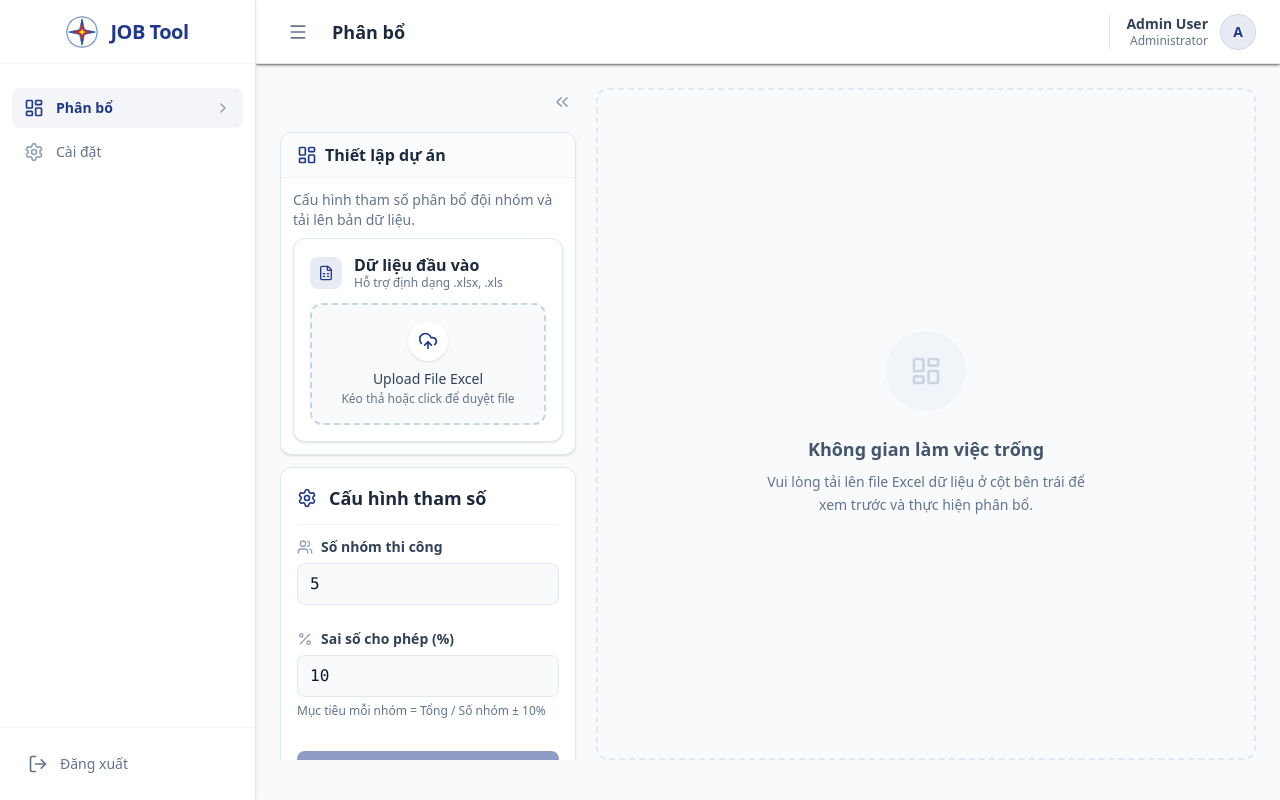
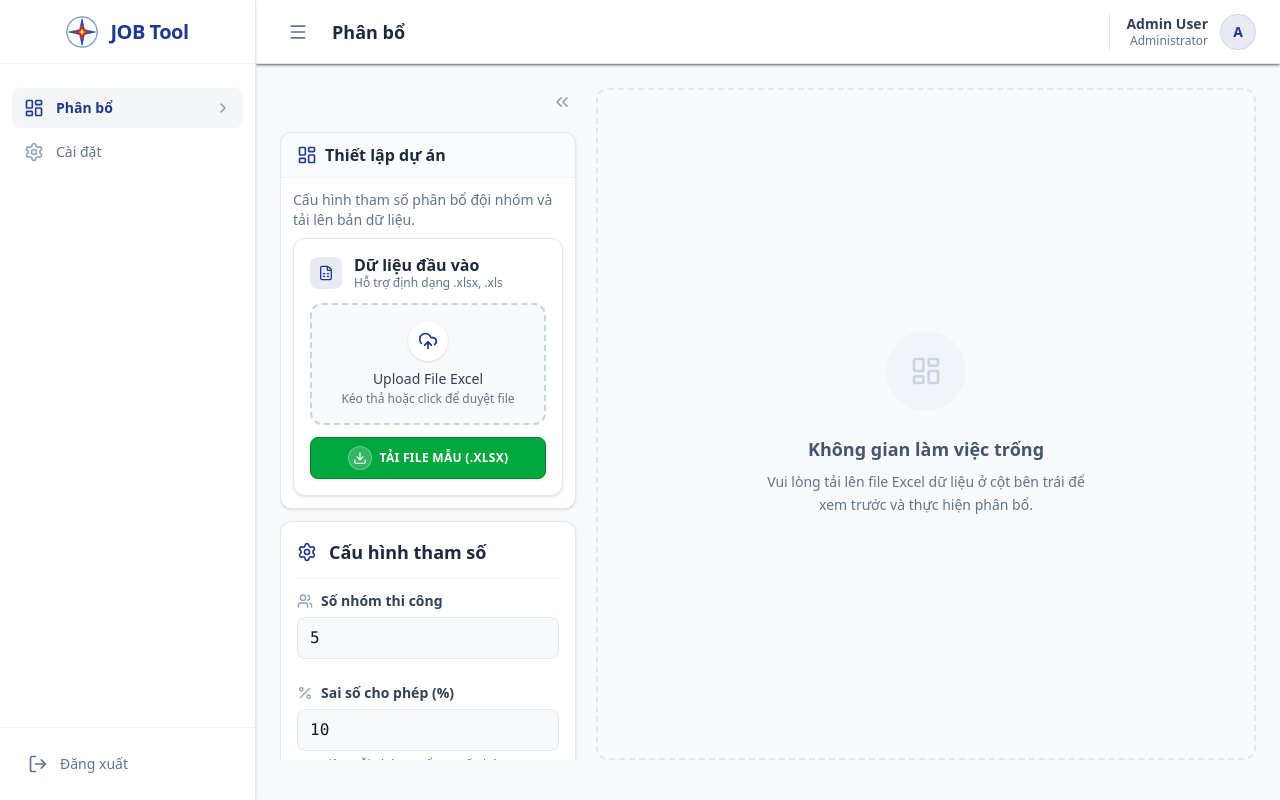
Before and after one commit to lyth221/evn_allocator, a React (Vite) app: page /login in a window 1280 px wide. Both pictures are taken after a click on the button "Đăng nhập". Built offline with nearby package versions, Linux system fonts and the light colour scheme.

Commit message:
fix(bug): update file excel

```diff
--- a/src/components/FileUpload.tsx
+++ b/src/components/FileUpload.tsx
@@ -1,5 +1,5 @@
 import React, { useRef } from 'react';
-import { UploadCloud, FileSpreadsheet, CheckCircle } from 'lucide-react';
+import { UploadCloud, FileSpreadsheet, CheckCircle, Download } from 'lucide-react';
 
 interface FileUploadProps {
   onFileSelect: (file: File) => void;
@@ -68,6 +68,20 @@ export const FileUpload: React.FC<FileUploadProps> = ({ onFileSelect, selectedFi
              </div>
           )}
         </div>
+
+        <div className="mt-3">
+             <a
+                href="/INPUT.xlsx"
+                download
+                className="group flex items-center justify-center gap-2 px-3 py-2 bg-green-600 hover:bg-green-700 text-white rounded-lg transition-all text-xs font-bold uppercase tracking-wide shadow-sm hover:shadow border border-green-700"
+                title="Tải file mẫu để nhập liệu chuẩn"
+             >
+                <div className="p-1 rounded-full bg-white/20 border border-white/30 group-hover:bg-white/30 transition-colors">
+                    <Download className="w-3.5 h-3.5 text-white" />
+                </div>
+                Tải file mẫu (.xlsx)
+             </a>
+        </div>
     </div>
   );
 };
```
Also changed, not shown: 1 other file (tests, documents, lock files or other folders).
